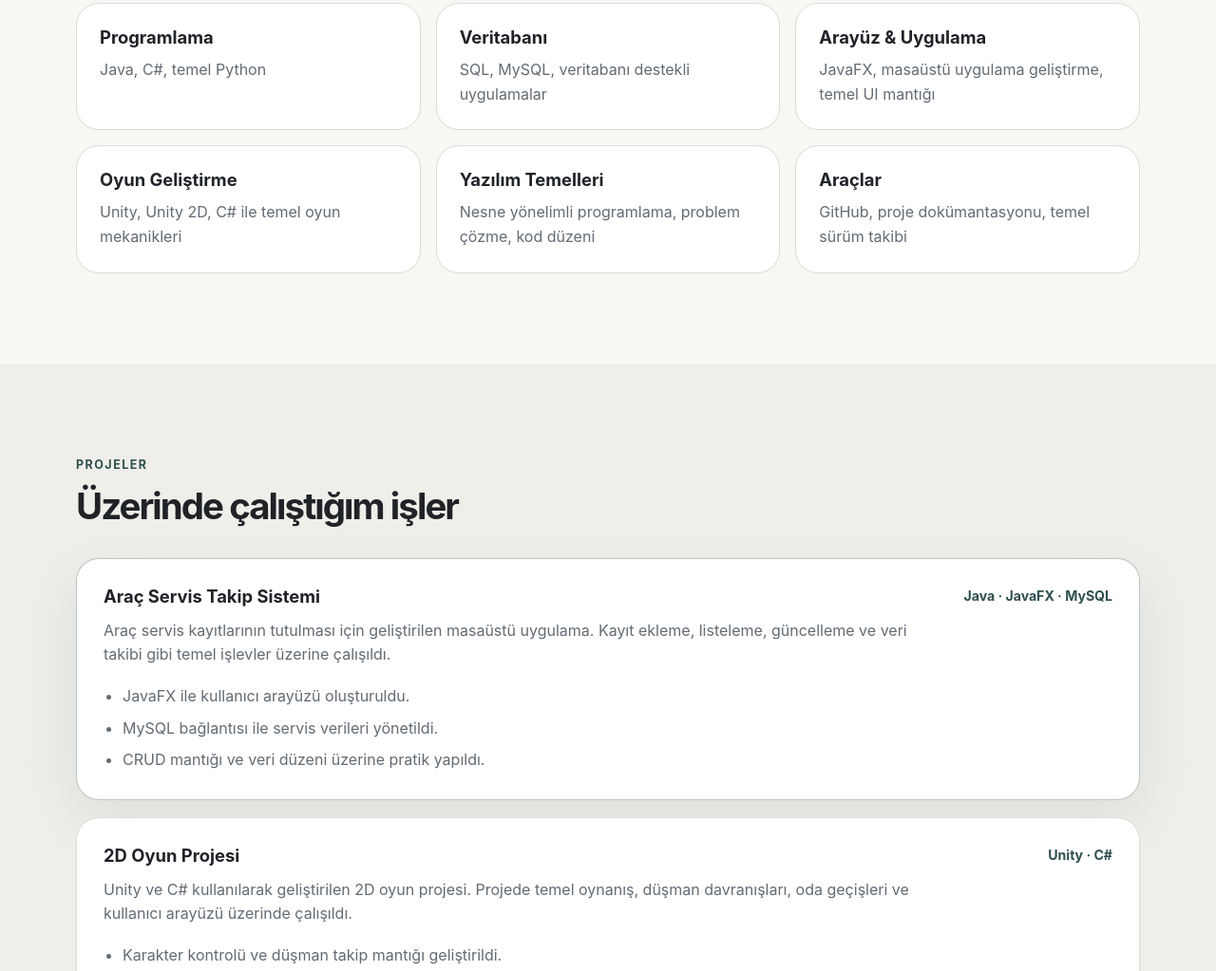
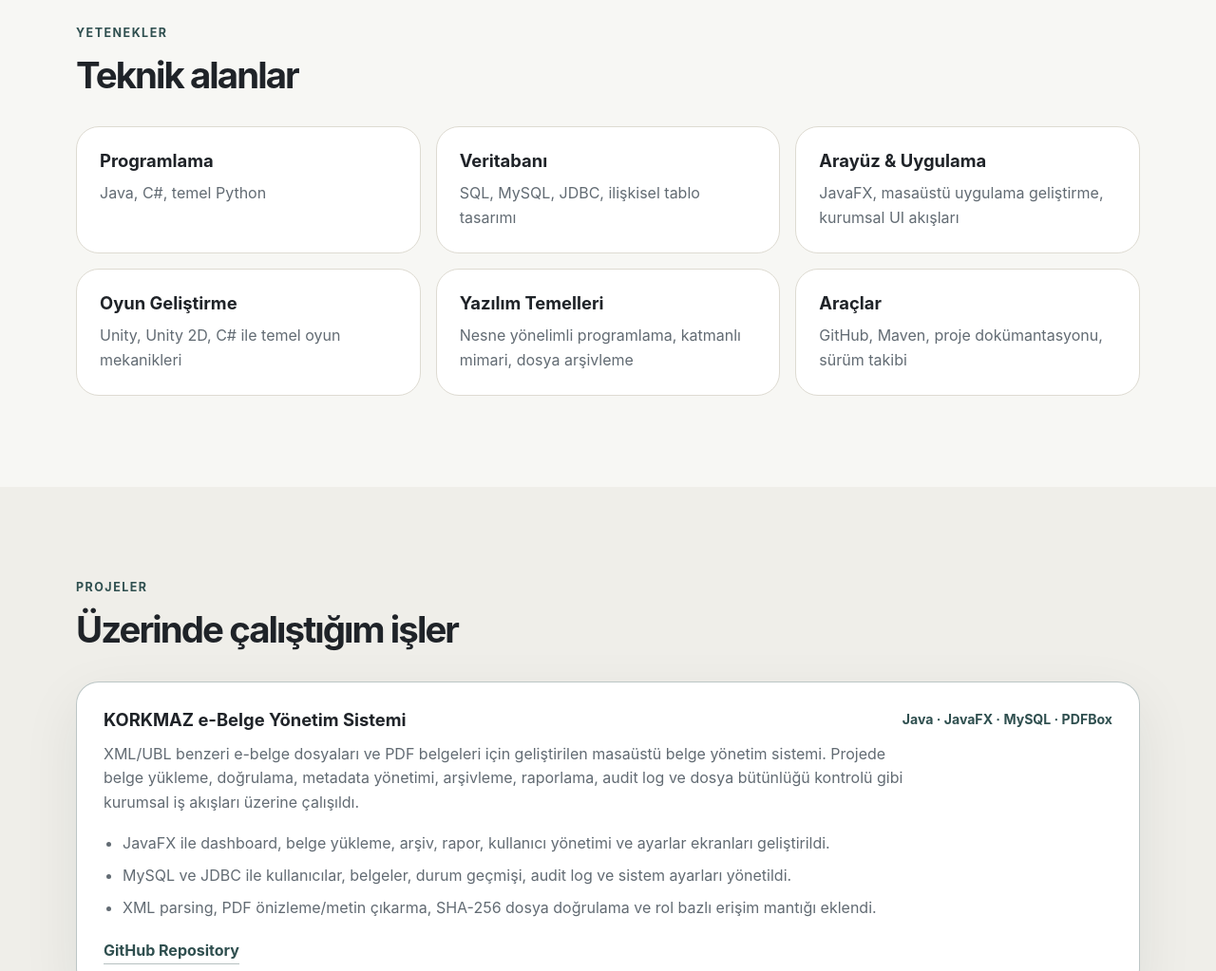
Before and after one commit to HolyMorph0/osman-korkmaz-portfolio, a plain HTML site: page index.html in a window 1280 px wide. Shown: the part 1401-2424 px from the top of the page at 95% size. Drawn offline with Linux system fonts and the light colour scheme.

Commit message:
Add files via upload

```diff
--- a/index.html
+++ b/index.html
@@ -36,10 +36,11 @@
       <div class="container hero-grid">
         <div class="hero-copy">
           <p class="eyebrow">Bilgisayar Mühendisliği Öğrencisi</p>
-          <h1>Yazılım geliştirme alanında kendini geliştiren stajyer geliştirici adayı.</h1>
+          <h1>Java, veritabanı ve masaüstü uygulama geliştirme odaklı stajyer geliştirici adayı.</h1>
           <p class="lead">
-            Java, SQL/MySQL, JavaFX, C# ve Unity ile küçük ölçekli uygulama ve oyun projeleri geliştiriyorum.
-            Amacım gerçek proje ortamlarında öğrenmek, sorumluluk almak ve teknik temelimi güçlendirmek.
+            Java, JavaFX, MySQL, XML/PDF işleme ve C# / Unity alanlarında projeler geliştiriyorum.
+            Son projemde rol bazlı kullanıcı yönetimi, belge arşivleme, raporlama ve dosya bütünlüğü kontrolü
+            içeren kurumsal e-belge yönetim sistemi üzerine çalıştım.
           </p>
           <div class="hero-actions">
             <a class="button primary" href="#projects">Projeleri Gör</a>
@@ -71,7 +72,8 @@
           <p>
             Bilgisayar Mühendisliği eğitimim süresince nesne yönelimli programlama, veritabanı kullanımı
             ve masaüstü uygulama geliştirme üzerine çalıştım. Kişisel projelerimde Java, JavaFX ve MySQL
-            kullanarak kayıt, listeleme, güncelleme ve veri takibi gibi temel işlevler geliştirdim.
+            kullanarak kayıt, listeleme, güncelleme, raporlama, rol bazlı yetkilendirme ve dosya arşivleme
+            gibi işlevler geliştirdim.
           </p>
           <p>
             Son dönemde Unity ve C# ile 2D oyun geliştirme üzerine çalışıyorum. Bu süreçte karakter kontrolü,
@@ -96,11 +98,11 @@
           </article>
           <article class="skill-card">
             <h3>Veritabanı</h3>
-            <p>SQL, MySQL, veritabanı destekli uygulamalar</p>
+            <p>SQL, MySQL, JDBC, ilişkisel tablo tasarımı</p>
           </article>
           <article class="skill-card">
             <h3>Arayüz & Uygulama</h3>
-            <p>JavaFX, masaüstü uygulama geliştirme, temel UI mantığı</p>
+            <p>JavaFX, masaüstü uygulama geliştirme, kurumsal UI akışları</p>
           </article>
           <article class="skill-card">
             <h3>Oyun Geliştirme</h3>
@@ -108,11 +110,11 @@
           </article>
           <article class="skill-card">
             <h3>Yazılım Temelleri</h3>
-            <p>Nesne yönelimli programlama, problem çözme, kod düzeni</p>
+            <p>Nesne yönelimli programlama, katmanlı mimari, dosya arşivleme</p>
           </article>
           <article class="skill-card">
             <h3>Araçlar</h3>
-            <p>GitHub, proje dokümantasyonu, temel sürüm takibi</p>
+            <p>GitHub, Maven, proje dokümantasyonu, sürüm takibi</p>
           </article>
         </div>
       </div>
@@ -127,6 +129,26 @@
 
         <div class="project-list">
           <article class="project-card featured">
+            <div class="project-topline">
+              <h3>KORKMAZ e-Belge Yönetim Sistemi</h3>
+              <span>Java · JavaFX · MySQL · PDFBox</span>
+            </div>
+            <p>
+              XML/UBL benzeri e-belge dosyaları ve PDF belgeleri için geliştirilen masaüstü belge yönetim sistemi.
+              Projede belge yükleme, doğrulama, metadata yönetimi, arşivleme, raporlama, audit log ve dosya
+              bütünlüğü kontrolü gibi kurumsal iş akışları üzerine çalışıldı.
+            </p>
+            <ul>
+              <li>JavaFX ile dashboard, belge yükleme, arşiv, rapor, kullanıcı yönetimi ve ayarlar ekranları geliştirildi.</li>
+              <li>MySQL ve JDBC ile kullanıcılar, belgeler, durum geçmişi, audit log ve sistem ayarları yönetildi.</li>
+              <li>XML parsing, PDF önizleme/metin çıkarma, SHA-256 dosya doğrulama ve rol bazlı erişim mantığı eklendi.</li>
+            </ul>
+            <div class="project-actions">
+              <a class="text-link" href="https://github.com/osmannkorkmaz06/korkmaz-e-belge-yonetim-sistemi" target="_blank" rel="noreferrer">GitHub Repository</a>
+            </div>
+          </article>
+
+          <article class="project-card">
             <div class="project-topline">
               <h3>Araç Servis Takip Sistemi</h3>
               <span>Java · JavaFX · MySQL</span>
@@ -199,7 +221,7 @@
         <div class="contact-links">
           <a href="mailto:osmandrafter0@gmail.com">osmandrafter0@gmail.com</a>
           <a href="tel:+905366244877">0536 624 48 77</a>
-          <a href="https://github.com/HolyMorph0" target="_blank" rel="noreferrer">github.com/HolyMorph0</a>
+          <a href="https://github.com/osmannkorkmaz06" target="_blank" rel="noreferrer">github.com/osmannkorkmaz06</a>
         </div>
       </div>
     </section>
--- a/style.css
+++ b/style.css
@@ -358,6 +358,30 @@ h3 {
   color: var(--muted);
 }
 
+
+.project-actions {
+  display: flex;
+  flex-wrap: wrap;
+  gap: 10px;
+  margin-top: 20px;
+}
+
+.text-link {
+  display: inline-flex;
+  align-items: center;
+  width: fit-content;
+  color: var(--accent);
+  font-weight: 750;
+  border-bottom: 1px solid rgba(47, 79, 79, 0.35);
+  transition: color 0.2s ease, border-color 0.2s ease;
+}
+
+.text-link:hover {
+  color: var(--accent-dark);
+  border-color: var(--accent-dark);
+}
+
+
 .project-card ul {
   display: grid;
   gap: 8px;
```
Also changed, not shown: 2 other files.
